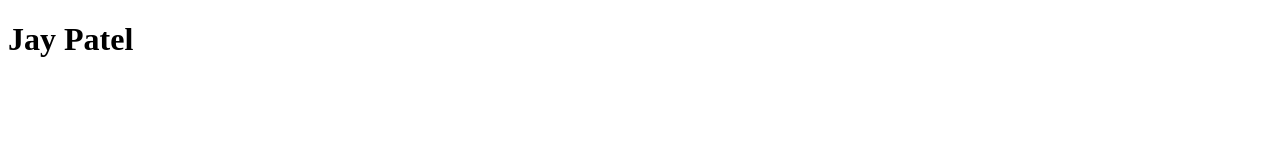
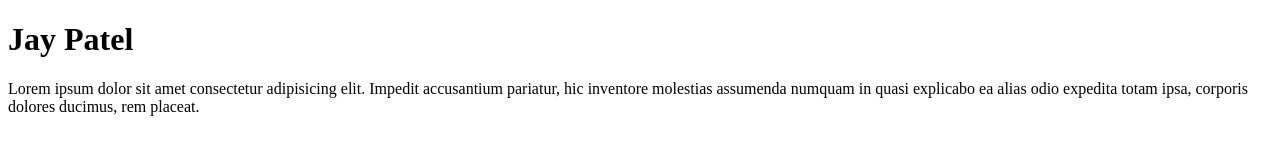
Before and after one commit to wainwright7/SDE2022_demo, a plain HTML site: page test1.html in a window 1280 px wide. Drawn offline with Linux system fonts and the light colour scheme.

Commit message:
added lorem paragraph

```diff
--- a/test1.html
+++ b/test1.html
@@ -8,5 +8,11 @@
   </head>
   <body>
     <h1>Jay Patel</h1>
+    <p>
+      Lorem ipsum dolor sit amet consectetur adipisicing elit. Impedit
+      accusantium pariatur, hic inventore molestias assumenda numquam in quasi
+      explicabo ea alias odio expedita totam ipsa, corporis dolores ducimus, rem
+      placeat.
+    </p>
   </body>
 </html>
```
